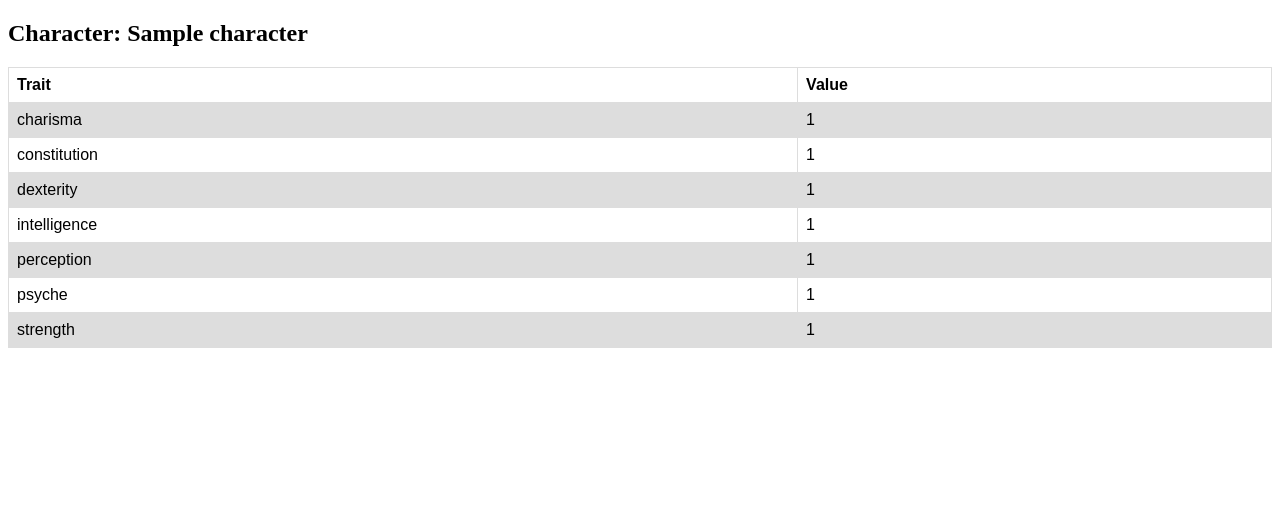
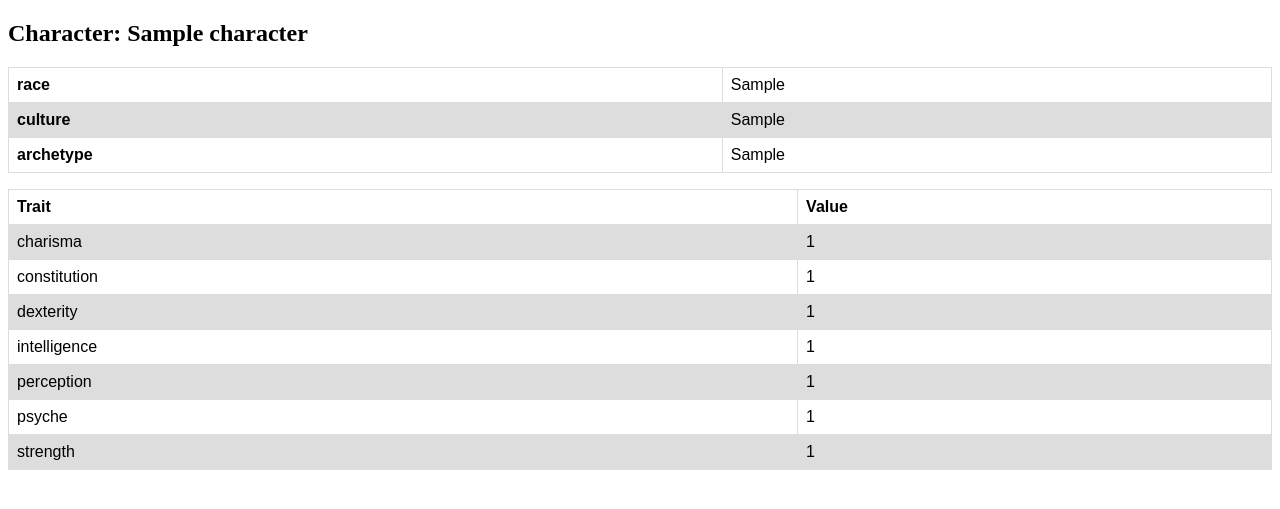
Before and after one commit to haagor/trudvangApp, a Django app: page /character/1/ in a window 1280 px wide. Shown: the top 509 px of the page. Run offline with Django 3.2, Linux system fonts and the light colour scheme; tables that the repository leaves empty hold one stand-in row (values such as "Sample post").

Commit message:
update character model

```diff
--- a/jdrPortal/character/models.py
+++ b/jdrPortal/character/models.py
@@ -15,4 +15,7 @@ class Traits(models.Model):
 
 class Character(models.Model):
 	name = models.CharField(max_length=200)
+	race = models.CharField(max_length=200, blank=True, null=True)
+	culture = models.CharField(max_length=200, blank=True, null=True)
+	archetype = models.CharField(max_length=200, blank=True, null=True)
 	traits = models.ForeignKey(Traits, on_delete=models.CASCADE, blank=True, null=True)
--- a/jdrPortal/character/templates/detail.html
+++ b/jdrPortal/character/templates/detail.html
@@ -23,6 +23,24 @@ tr:nth-child(even) {
 
 <h2>Character: {{ character.name }}</h2>
 
+<p>
+  <table>
+    <tr>
+      <td><b>race</b></td>
+      <td>{{ character.race }}</td>
+    </tr>
+    <tr>
+      <td><b>culture</b></td>
+      <td>{{ character.culture }}</td>
+    </tr>
+    <tr>
+      <td><b>archetype</b></td>
+      <td>{{ character.archetype }}</td>
+    </tr>
+  </table>
+</p>
+
+<p>
   <table>
     <tr>
       <th>Trait</th>
@@ -37,6 +55,7 @@ tr:nth-child(even) {
     {% endif %}
     {% endfor %}
   </table>
+</p>
 
 </body>
 </html>
```
Also changed, not shown: jdrPortal/character/migrations/0003_auto_20210714_0916.py (added), jdrPortal/character/migrations/0004_rename_archetypes_character_archetype.py (added). Lines whose indentation alone changed are shown as unchanged.
